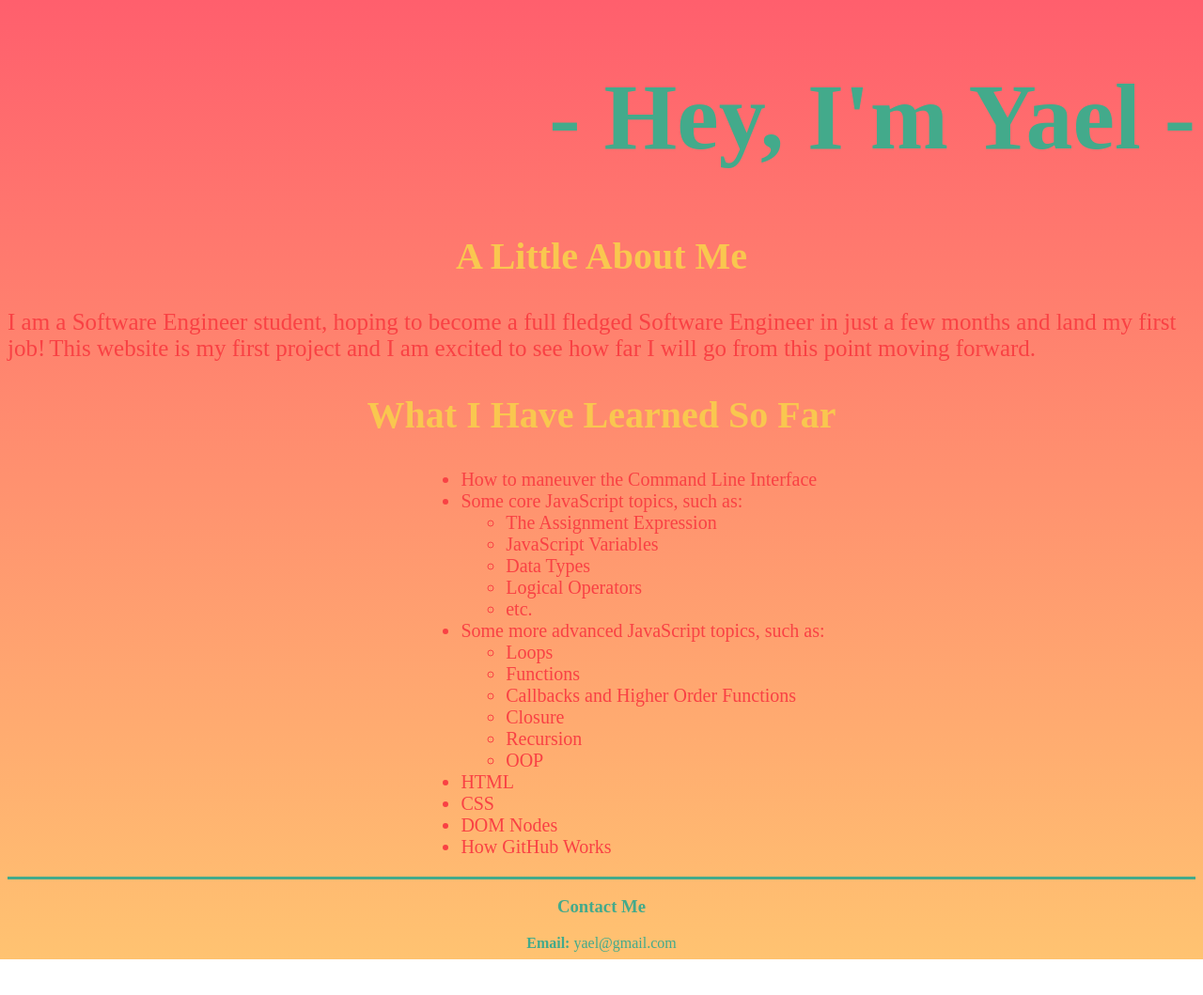
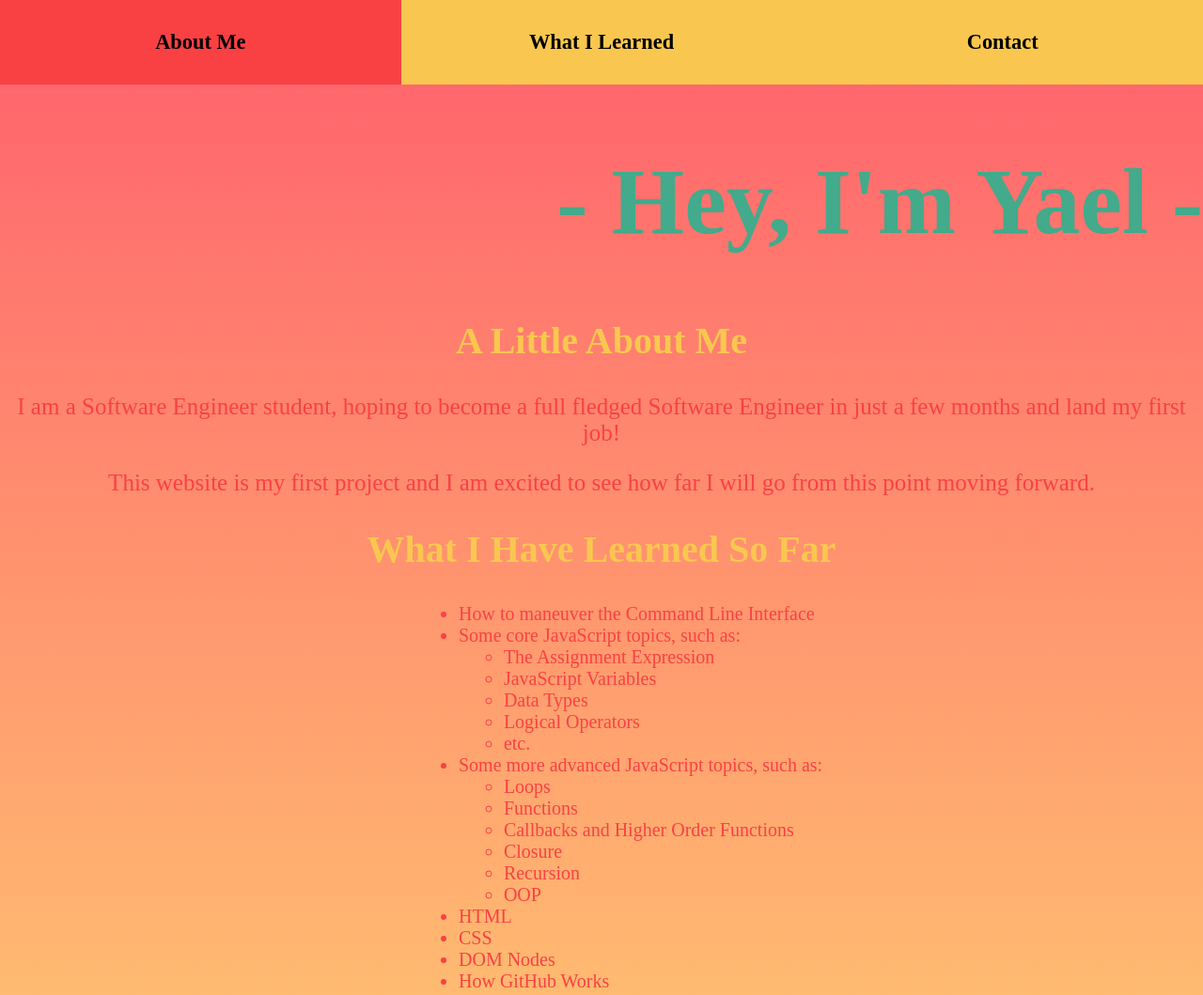
Before and after one commit to yael1019/my-personal-website, a plain HTML site: page index.html in a window 1280 px wide. Shown: the top 1059 px of the page at 94% size. Before the commit the page ends 1021 px from the top, so only its background shows below. Drawn offline with Linux system fonts and the light colour scheme.

Commit message:
add nav, design navbar

```diff
--- a/index.html
+++ b/index.html
@@ -7,14 +7,19 @@
 </head>
 
 <body>
+    <nav>
+    <a href=" #AboutMe">About Me</a>
+    <a href="#Learned">What I Learned</a>
+    <a href="#Contact">Contact</a>
+    </nav>
     <h1>- Hey, I'm Yael -</h1>
     <script src=" script.js">
     </script>
-    <h2>A Little About Me</h2>
+    <h2 id="AboutMe">A Little About Me</h2>
     <p>I am a Software Engineer student, hoping to become a full fledged Software Engineer in just a few months and land
         my first job!</p>
     <p>This website is my first project and I am excited to see how far I will go from this point moving forward.</p>
-    <h2>What I Have Learned So Far</h2>
+    <h2 id="Learned">What I Have Learned So Far</h2>
     <ul>
         <li>How to maneuver the Command Line Interface</li>
         <li>Some core JavaScript topics, such as:
@@ -43,7 +48,7 @@
     </ul>
     </body>
     <footer>
-        <h3>Contact Me</h3>
+        <h3 id="Contact">Contact Me</h3>
         <h4>Email:</h4>
         <p>yael@gmail.com</p>
     </footer>
--- a/style.css
+++ b/style.css
@@ -2,6 +2,7 @@ body {
     /* background-image: url('images/backgroundImage.jpg'); */
     background-image: linear-gradient(#FF5F6D, #FFC371);
     background-size: cover;
+    margin: 0;
 }
 
 h1 {
@@ -23,6 +24,7 @@ h2:first-of-type ~ p {
     text-align: center;
     color: #f94144;
     font-size: 25px;
+    display: block;
 }
 
 h2:nth-of-type(2) {
@@ -49,3 +51,27 @@ footer h4,
 p {
     display: inline;
 }
+
+nav {
+    display: flex;
+    position: sticky;
+    top: 0;
+    background-color: #f9c74f;
+    height: 90px;
+}
+
+nav a {
+    flex: 1;
+    display: flex;
+    justify-content: center;
+    text-decoration: none;
+    align-items: center;
+    color: black;
+    font-size: 1.4rem;
+    transition: all 0.2s;
+    font-weight: bold;
+}
+
+nav a:hover {
+    background-color: #f94144;
+}
```
Also changed, not shown: script.js (line endings or trailing spaces).
